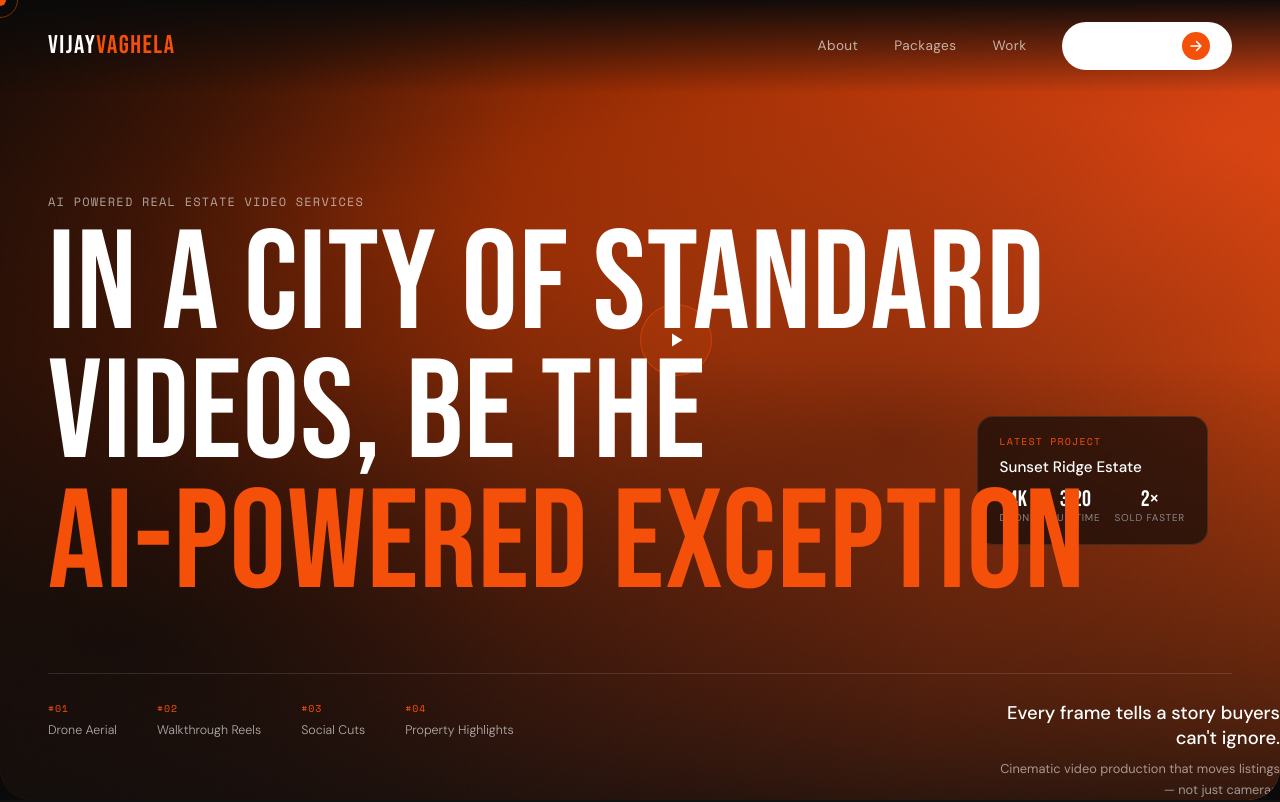
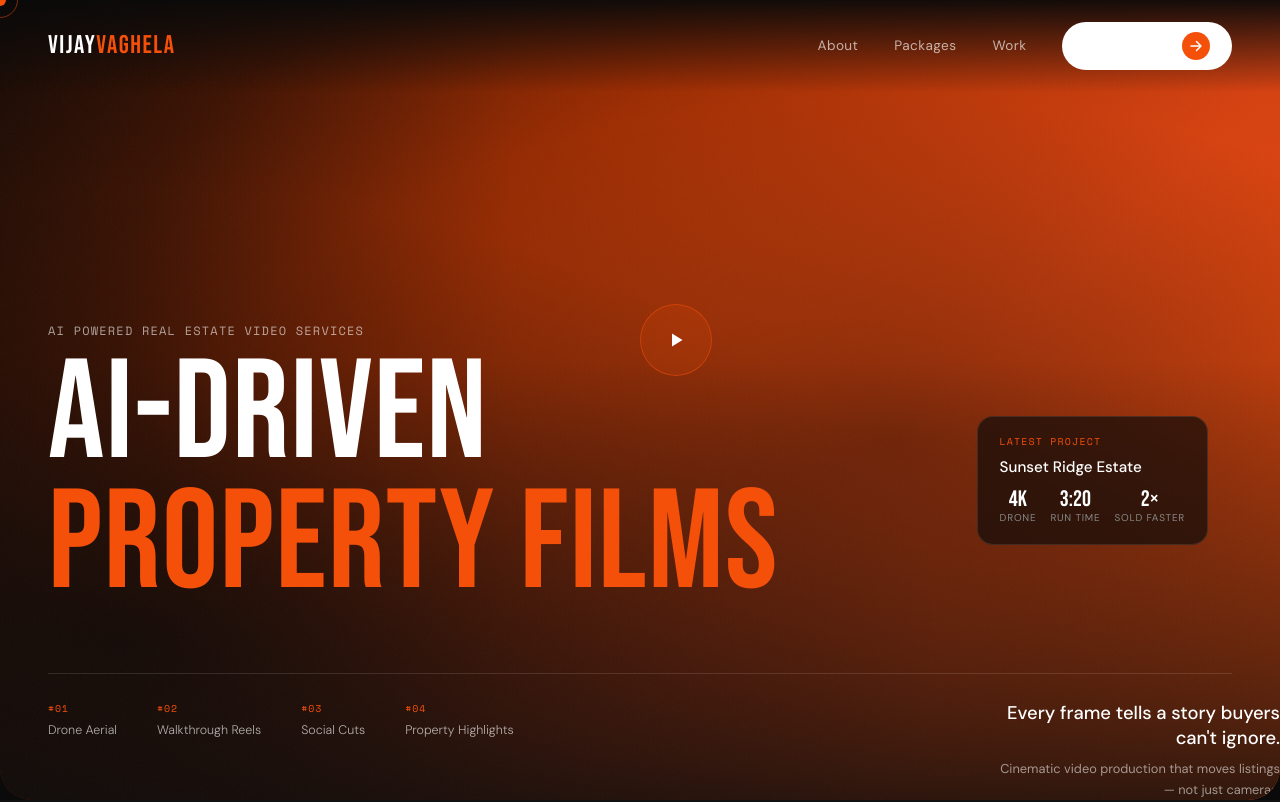
Before and after one commit to vaghelavijay178-hub/realestate, a Next.js app: page / in a window 1280 px wide. Shown: the top 802 px of the page. Built offline with nearby package versions, Linux system fonts and the light colour scheme.

Commit message:
Update page.tsx

```diff
--- a/app/page.tsx
+++ b/app/page.tsx
@@ -429,7 +429,7 @@ export default function Home() {
 
         <div className="hero-content">
           <div className="hero-eyebrow">Ai powered Real Estate Video Services</div>
-          <h1 className="hero-title">In a city of standard videos, be the<br/><em>AI-powered exception</em></h1>
+          <h1 className="hero-title">AI-Driven<br/><em>Property Films</em></h1>
         </div>
 
         <div className="hero-tagline">
```
